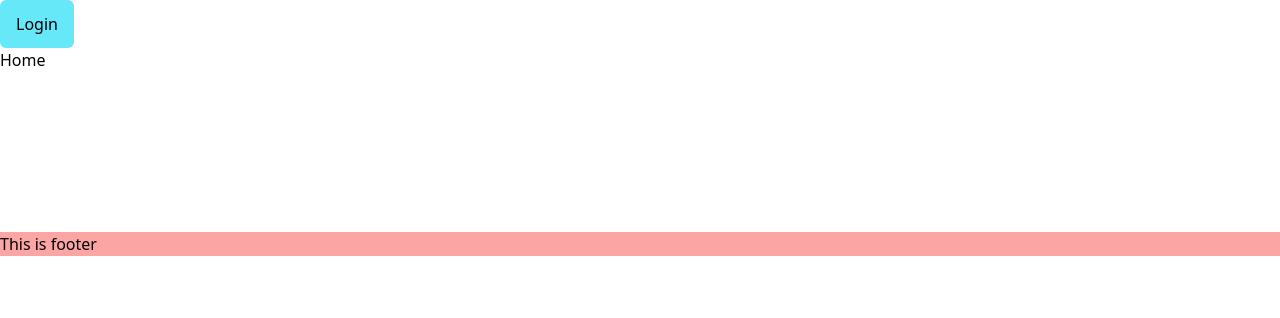
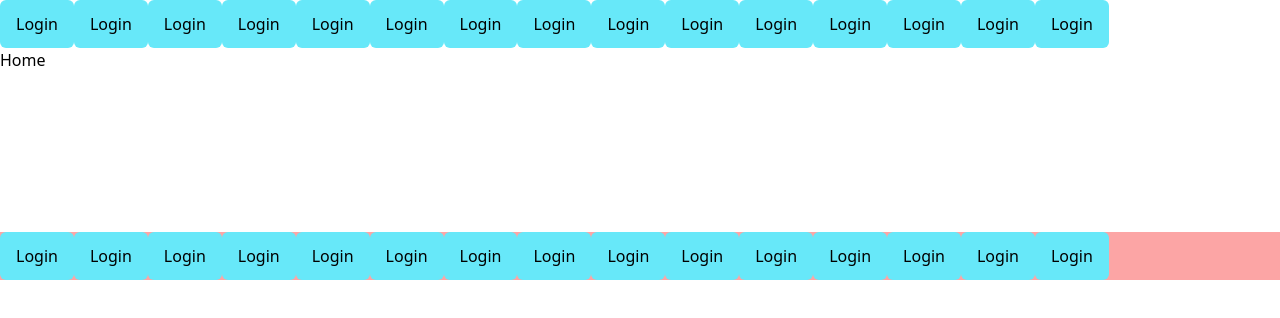
Before and after one commit to Tirtho-Ray/result-management-client, a React (Vite) app: page / in a window 1280 px wide. Shown: the top 318 px of the page. Built offline with nearby package versions, Linux system fonts and the light colour scheme.

Commit message:
add somthing

```diff
--- a/src/Auth/signIn/SignIn.tsx
+++ /dev/null
@@ -1,10 +0,0 @@
-
-const SignIn = () => {
-    return (
-        <div>
-            Sign in
-        </div>
-    );
-};
-
-export default SignIn;
--- a/src/Navbar/Navbar.tsx
+++ b/src/Navbar/Navbar.tsx
@@ -2,6 +2,20 @@
 const Navbar = () => {
     return (
         <div>
+          <button className="px-4 py-3 bg-cyan-300 rounded-md  ">Login</button>
+          <button className="px-4 py-3 bg-cyan-300 rounded-md  ">Login</button>
+          <button className="px-4 py-3 bg-cyan-300 rounded-md  ">Login</button>
+          <button className="px-4 py-3 bg-cyan-300 rounded-md  ">Login</button>
+          <button className="px-4 py-3 bg-cyan-300 rounded-md  ">Login</button>
+          <button className="px-4 py-3 bg-cyan-300 rounded-md  ">Login</button>
+          <button className="px-4 py-3 bg-cyan-300 rounded-md  ">Login</button>
+          <button className="px-4 py-3 bg-cyan-300 rounded-md  ">Login</button>
+          <button className="px-4 py-3 bg-cyan-300 rounded-md  ">Login</button>
+          <button className="px-4 py-3 bg-cyan-300 rounded-md  ">Login</button>
+          <button className="px-4 py-3 bg-cyan-300 rounded-md  ">Login</button>
+          <button className="px-4 py-3 bg-cyan-300 rounded-md  ">Login</button>
+          <button className="px-4 py-3 bg-cyan-300 rounded-md  ">Login</button>
+          <button className="px-4 py-3 bg-cyan-300 rounded-md  ">Login</button>
           <button className="px-4 py-3 bg-cyan-300 rounded-md  ">Login</button>
         </div>
     );
--- a/src/footer/Footer.tsx
+++ b/src/footer/Footer.tsx
@@ -2,7 +2,21 @@
 const Footer = () => {
     return (
         <div className="mt-40 bg-red-300 text-black">
-            This is footer
+            <button className="px-4 py-3 bg-cyan-300 rounded-md  ">Login</button>
+          <button className="px-4 py-3 bg-cyan-300 rounded-md  ">Login</button>
+          <button className="px-4 py-3 bg-cyan-300 rounded-md  ">Login</button>
+          <button className="px-4 py-3 bg-cyan-300 rounded-md  ">Login</button>
+          <button className="px-4 py-3 bg-cyan-300 rounded-md  ">Login</button>
+          <button className="px-4 py-3 bg-cyan-300 rounded-md  ">Login</button>
+          <button className="px-4 py-3 bg-cyan-300 rounded-md  ">Login</button>
+          <button className="px-4 py-3 bg-cyan-300 rounded-md  ">Login</button>
+          <button className="px-4 py-3 bg-cyan-300 rounded-md  ">Login</button>
+          <button className="px-4 py-3 bg-cyan-300 rounded-md  ">Login</button>
+          <button className="px-4 py-3 bg-cyan-300 rounded-md  ">Login</button>
+          <button className="px-4 py-3 bg-cyan-300 rounded-md  ">Login</button>
+          <button className="px-4 py-3 bg-cyan-300 rounded-md  ">Login</button>
+          <button className="px-4 py-3 bg-cyan-300 rounded-md  ">Login</button>
+          <button className="px-4 py-3 bg-cyan-300 rounded-md  ">Login</button>
         </div>
     );
 };
```
